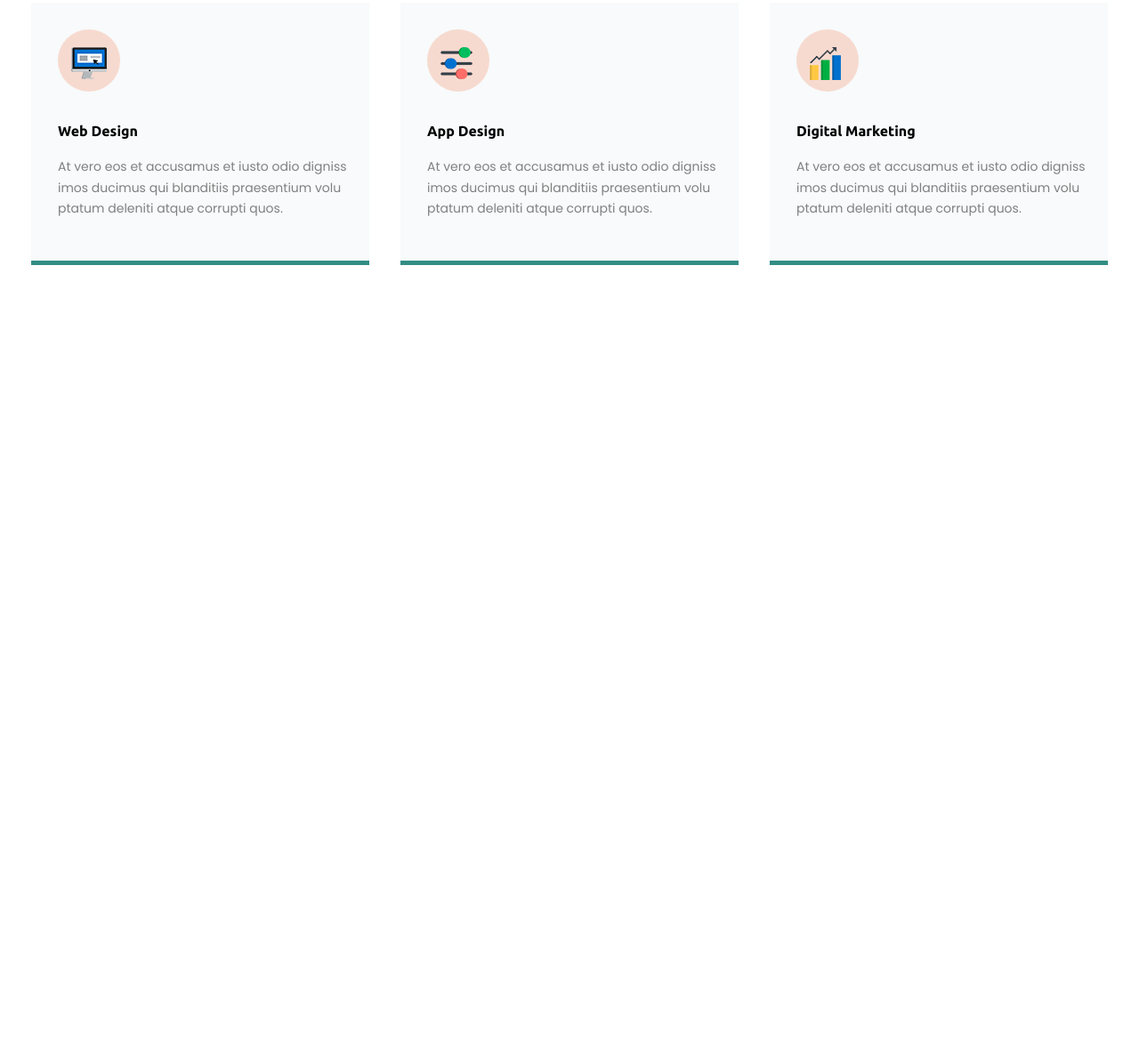
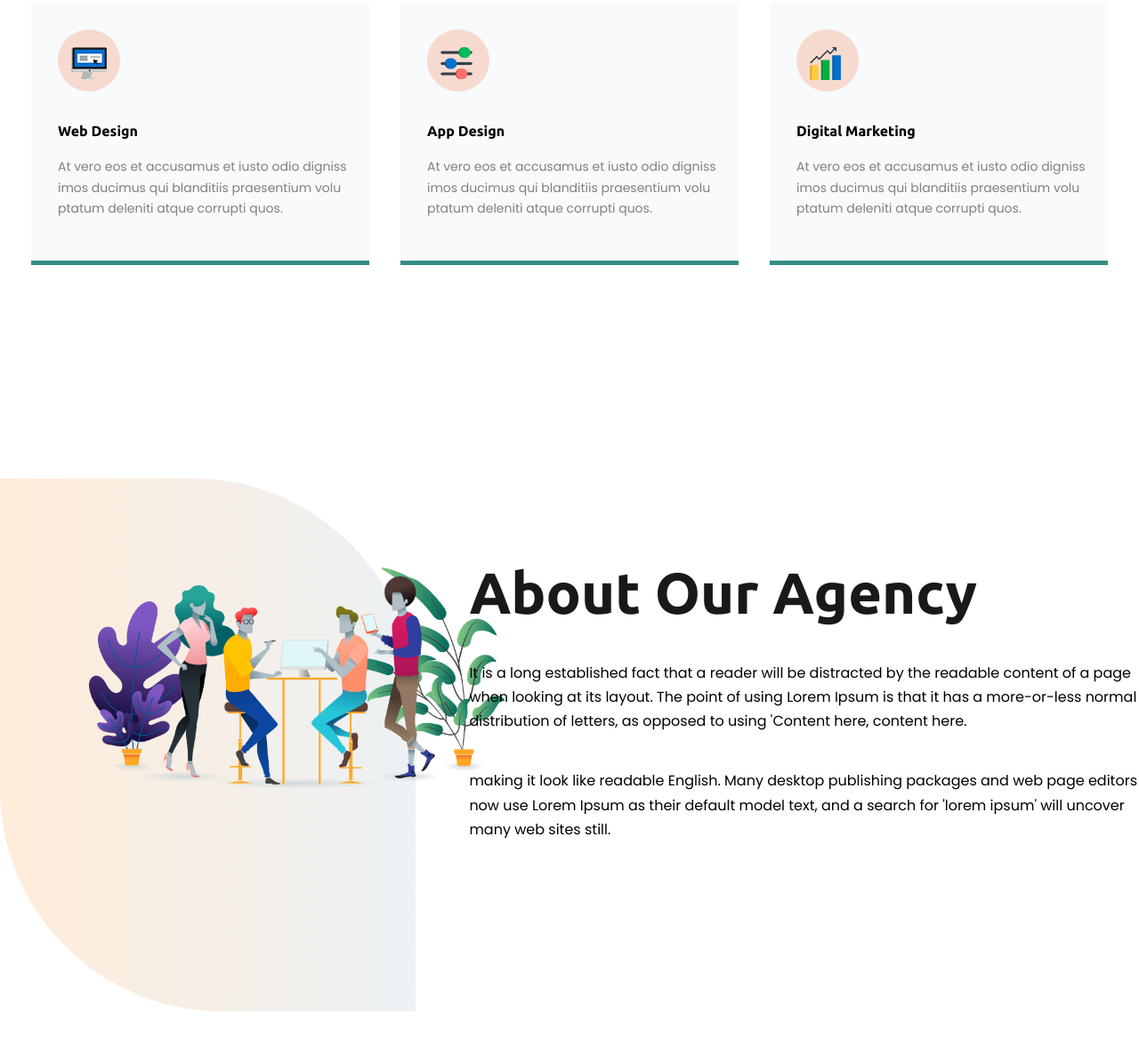
Before and after one commit to sowadsikder/web-agency, a plain HTML site: page index.html in a window 1280 px wide. Shown: the part 1214-2390 px from the top of the page at 89% size. Before the commit the page ends 1632 px from the top, so only its background shows below. Drawn offline with Linux system fonts and the light colour scheme.

Commit message:
about section and style added

```diff
--- a/css/styles.css
+++ b/css/styles.css
@@ -1,22 +1,26 @@
 /* universal style code */
 
-*{
+* {
   margin: 0;
   padding: 0;
   box-sizing: border-box;
   -webkit-box-sizing: content-box;
 }
 
-h1,h2,h3,h4,h5,h6{
-    font-family: 'Ubuntu', sans-serif;
+h1,
+h2,
+h3,
+h4,
+h5,
+h6 {
+  font-family: "Ubuntu", sans-serif;
   font-weight: 700;
 }
-body{
-    font-family: 'Poppins', sans-serif;
+body {
+  font-family: "Poppins", sans-serif;
 }
-img{
+img {
   max-width: 100%;
-
 }
 button.btn-primary {
   padding: 30px 90px;
@@ -24,7 +28,7 @@ button.btn-primary {
   color: white;
   font-size: 18px;
   font-weight: 800;
-    font-family: 'Ubuntu', sans-serif;
+  font-family: "Ubuntu", sans-serif;
   letter-spacing: 1.5px;
   border: none;
   border-radius: 10px;
@@ -42,23 +46,23 @@ nav {
 .nav-main ul {
   display: flex;
 }
-.nav-main ul > li{
+.nav-main ul > li {
   list-style: none;
 }
-.nav-main ul > li > a{
+.nav-main ul > li > a {
   text-decoration: none;
   color: #000;
   font-size: 18px;
   font-weight: 600;
-    font-family: 'Ubuntu', sans-serif;
+  font-family: "Ubuntu", sans-serif;
   text-transform: uppercase;
   margin-right: 20px;
 }
 
 /* banner section styling start */
 
-header{
-    background-image: url('../asset/banner/banner.jpg');
+header {
+  background-image: url("../asset/banner/banner.jpg");
   background-repeat: no-repeat;
   background-size: cover;
   background-position: center top;
@@ -83,8 +87,8 @@ p.banner-description {
   padding: 5px 0 5px 30px;
   font-weight: 300;
 }
-p.banner-description::before{
-    content: '';
+p.banner-description::before {
+  content: "";
   position: absolute;
   border-left: 9px solid rgb(64, 121, 128);
   top: 430px;
@@ -153,3 +157,38 @@ p.cards-description {
   color: gray;
   line-height: 1.7em;
 }
+
+/* About section style start */
+
+section#about {
+  padding: 120px 0;
+}
+
+.about-container {
+  display: flex;
+  justify-content: space-around;
+}
+.about-left {
+  width: 100%;
+  height: 599px;
+  background-image: linear-gradient(to right, rgb(255, 236, 217), rgb(236, 241, 244));
+  border-radius: 0 250px 0 250px;
+}
+
+img.about-img {
+  margin: 100px;
+}
+.about-right {
+  margin-left: 60px;
+}
+
+h1.about-title {
+  font-size: 65px;
+  margin-top: 90px;
+  color: #191919;
+}
+p.about-description {
+  font-size: 16px;
+  line-height: 1.7em;
+  margin-top: 40px;
+}
--- a/index.html
+++ b/index.html
@@ -85,6 +85,19 @@
                 </div>
             </div>
         </section>
+
+        <section class="about" id="about">
+            <div class="about-container">
+                <div class="about-left">
+                    <img class="about-img" src="asset/banner/about.png" alt="">
+                </div>
+                <div class="about-right">
+                    <h1 class="about-title">About Our Agency</h1>
+                    <p class="about-description">It is a long established fact that a reader will be distracted by the readable content of a page when looking at its layout. The point of using Lorem Ipsum is that it has a more-or-less normal distribution of letters, as opposed to using 'Content here, content here.</p>
+                    <p class="about-description">making it look like readable English. Many desktop publishing packages and web page editors now use Lorem Ipsum as their default model text, and a search for 'lorem ipsum' will uncover many web sites still.</p>
+                </div>
+            </div>
+        </section>
     </main>
 
     <footer>
```
Lines whose indentation alone changed are shown as unchanged.
